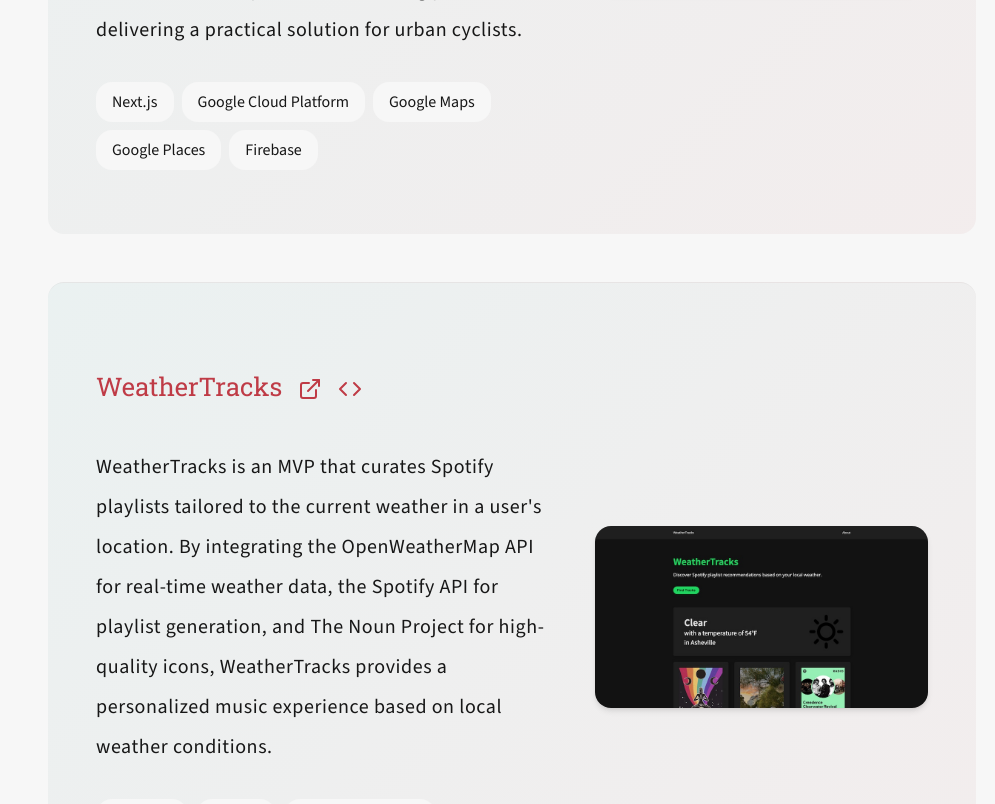
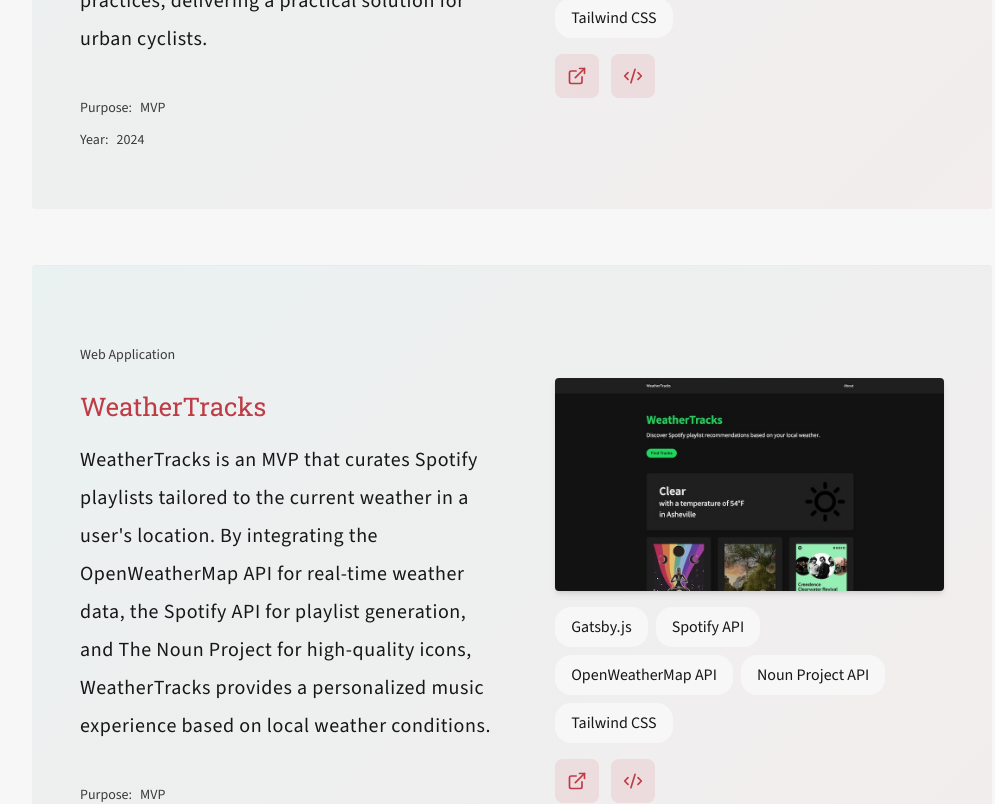
Before and after one commit to kalevitan/kylelevitan, a Next.js app: page / in a window 1280 px wide. Shown: the part 1780-2584 px from the top of the page, without its empty margins (128-1123 px from the left). Built offline with nearby package versions, Linux system fonts and the light colour scheme.

Commit message:
WIP: Major styling improvements

```diff
--- a/app/components/credentials/credentials.json
+++ b/app/components/credentials/credentials.json
@@ -1,94 +1,75 @@
 {
   "credentials": [
     {
-      "category": "Coding Languages",
+      "icon": "Layout",
+      "grid": "large",
+      "category": "Frontend",
       "skills": [
-        "CSS/Sass",
-        "HTML",
-        "JavaScript",
-        "MySQL",
-        "PHP",
-        "Python",
-        "Ruby"
+        {
+          "type": "Languages",
+          "list": ["CSS/Sass", "HTML", "JavaScript"]
+        },
+        {
+          "type": "Frameworks & Libraries",
+          "list": ["React", "Next.js", "Vue"]
+        },
+        {
+          "type": "Design Systems",
+          "list": ["Tailwind CSS", "Storybook", "Pattern Lab", "Bootstrap"]
+        }
       ]
     },
     {
-      "category": "PHP Platforms & Frameworks",
+      "icon": "Server",
+      "grid": "small",
+      "category": "Backend",
       "skills": [
-        "Craft CMS",
-        "Drupal",
-        "Symfony",
-        "WordPress"
+        {
+          "type": "Languages",
+          "list": ["PHP", "Python", "Ruby"]
+        },
+        {
+          "type": "Frameworks",
+          "list": ["Drupal", "Symfony", "WordPress"]
+        },
+        {
+          "type": "APIs & Databases",
+          "list": ["MySQL", "REST", "GraphQL"]
+        },
+        {
+          "type": "Mapping & Visualization APIs",
+          "list": ["Google Maps/Places", "Leaflet", "Mapbox", "Esri"]
+        }
       ]
     },
     {
-      "category": "JavaScript Frameworks & Libraries",
+      "icon": "Code2",
+      "grid": "small",
+      "category": "Tooling",
       "skills": [
-        "Angular",
-        "Alpine.js",
-        "Gatsby",
-        "Next",
-        "React",
-        "Vue"
+        {
+          "type": "Build Tools",
+          "list": ["Webpack", "Vite", "Babel", "Gulp", "Parcel"]
+        },
+        {
+          "type": "Testing & Debugging",
+          "list": ["Cypress", "Backstop.js", "Behat", "Xdebug"]
+        }
       ]
     },
     {
-      "category": "Visualization & Mapping Frameworks/APIs",
+      "icon": "Workflow",
+      "grid": "large",
+      "category": "Workflows",
       "skills": [
-        "Esri",
-        "Chart.js",
-        "Google Maps/Places",
-        "HTML Canvas",
-        "Leaflet",
-        "Mapbox"
-      ]
-    },
-    {
-      "category": "JavaScript Build Tools",
-      "skills": [
-        "Babel",
-        "Gulp",
-        "Grunt",
-        "Parcel",
-        "Vite",
-        "Webpack",
-        "Yomen"
-      ]
-    },
-    {
-      "category": "Package Managers",
-      "skills": [
-        "Bower",
-        "Composer",
-        "NPM",
-        "Yarn"
-      ]
-    },
-    {
-      "category": "Testing & Debugging",
-      "skills": [
-        "Backstop.js",
-        "Behat",
-        "Cypress",
-        "Xdebug"
-      ]
-    },
-    {
-      "category": "Design Systems & Frameworks",
-      "skills": [
-        "Bootstrap",
-        "Pattern Lab",
-        "Storybook",
-        "Tailwind CSS"
-      ]
-    },
-    {
-      "category": "Development Tools",
-      "skills": [
-        "Docker compose",
-        "DDEV",
-        "Docksal",
-        "Lando"
+        {
+          "type": "Development Environments",
+          "list": ["Docker Compose", "Lando", "Docksal", "DDEV"]
+        },
+        {
+          "type": "Version Control",
+          "list": ["Git", "CI/CD tools (Bitbucket, GitHub, GitLab, CircleCI)"]
+        }
       ]
     }
   ]
--- a/app/components/header.tsx
+++ b/app/components/header.tsx
@@ -19,7 +19,7 @@
       </h1>
       <div className="header__introduction">
         <p className="lead">
-          {`I'm a software engineer with experience building frontend and backend solutions for a variety of platforms, including content management systems like Drupal and WordPress. I specialize in JavaScript frameworks such as React and Next.js, with additional experience in Vue. My work also includes API development using REST and GraphQL, as well as building and maintaining full-stack applications with technologies like Ruby on Rails. With a strong background in system administration, design, and cloud platforms, I deliver end-to-end solutions tailored to client needs.`}
+          I'm a software engineer with experience building frontend and backend solutions for a variety of platforms, including content management systems like Drupal and WordPress. I specialize in JavaScript frameworks such as React and Next.js, with additional experience in Vue. My work also includes API development using REST and GraphQL, as well as building and maintaining full-stack applications with technologies like Ruby on Rails. With a strong background in system administration, design, and cloud platforms, I deliver end-to-end solutions tailored to client needs.
         </p>
       </div>
     </motion.div>
--- a/app/components/portfolio/index.tsx
+++ b/app/components/portfolio/index.tsx
@@ -17,21 +17,24 @@
         <h2>Portfolio</h2>
         <div className="portfolio__introduction">
           <p className="lead">
-            {`Below are selected projects showcasing my freelance work and personal prototypes. Each project highlights tailored solutions and results-oriented strategies, crafted to meet the unique needs of diverse clients and demonstrate my passion for innovation. Through these ventures, I continually strive to build impactful, user-centered applications that reflect my dedication to solving real-world problems—and sometimes just having fun.`}
+            Below are selected projects showcasing my freelance work and personal prototypes. Each project highlights tailored solutions and results-oriented strategies, crafted to meet the unique needs of diverse clients and demonstrate my passion for innovation. Through these ventures, I continually strive to build impactful, user-centered applications that reflect my dedication to solving real-world problems—and sometimes just having fun.
           </p>
         </div>
       </div>
-      <div className="layout 2xl:!col-span-3 2xl:mx-60 mx-0">
-        <div className="portfolio__list grid gap-12 mb-8">
+      <div className="layout xl:!col-span-3 xl:mx-40 2xl:mx-60 mx-0 !px-0">
+        <div className="portfolio__list grid gap-14 mb-8">
           {projects?.map((project, index) => (
             <div className="project sm:contents" key={index}>
               <Project
                 name={project.name}
+                type={project.type}
                 image={project.image}
                 description={project.description}
                 features={project.features}
                 link={project.link}
                 source={project.source}
+                purpose={project.purpose}
+                year={project.year}
                 />
             </div>
           ))}
--- a/app/components/portfolio/project.tsx
+++ b/app/components/portfolio/project.tsx
@@ -1,50 +1,48 @@
 // components/Portfolio/Project.tsx
 import React from "react";
 import Image from "next/image";
-import { ExternalLink, Code } from "lucide-react";
+import { ExternalLink, Code2 } from "lucide-react";
 
 interface ProjectProps {
   name: string;
+  type: string;
   image: string;
   description?: string;
   features?: Array<string>;
   link?: string;
   source?: string;
+  purpose?: string;
+  year?: string;
 }
 
-const Project: React.FC<ProjectProps> = ({ name, image, description, features, link, source }) => {
+const Project: React.FC<ProjectProps> = ({ name, type, image, description, features, link, source, purpose, year }) => {
   return (
-    <div className="portfolio__slide relative p-8 sm:p-12 rounded-2xl grid auto-flow-col gap-0 sm:gap-12 md:grid-cols-[1fr,40%] xlg:grid-cols-[1fr,35%] items-center">
-      <div className="portfolio__image relative border-gray-400 border-opacity-25 rounded-2xl shadow-md object-contain max-h-[485px] overflow-hidden md:order-1">
-        <Image
-          src={image}
-          alt={name}
-          width={620}
-          height={620}
-          priority
-        />
-      </div>
+    <div className="portfolio__slide relative p-8 sm:p-12 rounded grid auto-flow-col gap-0 sm:gap-14 md:grid-cols-[1fr,45%] xlg:grid-cols-[1fr,35%] items-center">
       <div className="portfolio__details--wrapper flex flex-col">
-
-        <div className="portfolio__header flex items-center gap-4">
-          <h3>{name}</h3>
-          {(link || source) && (
-            <div className="portfolio__cta flex gap-4 mt-4">
-              {link && (
-                <a href={link} target="_blank" rel="noopener noreferrer"><span className="sr-only">Visit live site</span><ExternalLink/></a>
-              )}
-              {source && (
-                <a href={source} target="_blank" rel="noopener noreferrer"><span className="sr-only">View source code</span><Code/></a>
-              )}
-            </div>
-          )}
+        <div className="portfolio__header flex flex-col">
+          <span className="text-[var(--gray)] text-sm">{type}</span>
+          <h3 className="mb-0">{name}</h3>
         </div>
-
         {description && (
           <div className="portfolio__description my-4">
             <p className="lead !pb-0">{description}</p>
           </div>
         )}
+        <div className="portfolio__footer flex sm:flex-col gap-3 mt-6">
+          <div className="text-[var(--gray)] text-sm"><span className="mr-2">Purpose:</span>{purpose}</div>
+          <div className="text-[var(--gray)] text-sm"><span className="mr-2">Year:</span>{year}</div>
+        </div>
+      </div>
+      <div className="portfolio__image-wrapper pt-8 sm:pt-0">
+        <div className="portfolio__image relative border-gray-400 rounded border-opacity-25 shadow-md object-contain max-h-[485px] overflow-hidden">
+          <Image
+            src={image}
+            alt={name}
+            width={620}
+            height={620}
+            priority
+          />
+        </div>
         <ul className="portfolio__details flex flex-wrap gap-2 my-4">
           {features?.map((feature, index) => (
             <li className="flex items-center px-4 py-2 rounded-2xl bg-[var(--background-gray)]" key={index}>
@@ -52,6 +50,24 @@
             </li>
           ))}
         </ul>
+        {(link || source) && (
+            <div className="portfolio__cta flex gap-3 mt-4">
+              {link && (
+                <a href={link} target="_blank" rel="noopener noreferrer" title="Visit live site">
+                  <div className="p-3 rounded-lg bg-[var(--brand-opaque)] bg-opacity-10">
+                    <span className="sr-only">Visit live site</span><ExternalLink className="w-5 h-5 text-[var(--brand)]" size={25}/>
+                  </div>
+                </a>
+              )}
+              {source && (
+                <a href={source} target="_blank" rel="noopener noreferrer" title="View source code">
+                  <div className="p-3 rounded-lg bg-[var(--brand-opaque)] bg-opacity-10">
+                    <span className="sr-only">View source code</span><Code2 className="w-5 h-5 text-[var(--brand)]" size={25}/>
+                  </div>
+                </a>
+              )}
+            </div>
+          )}
       </div>
     </div>
   );
--- a/app/components/portfolio/projects.json
+++ b/app/components/portfolio/projects.json
@@ -1,70 +1,97 @@
 [
   {
     "name": "BikeLock Finder",
+    "type": "Web Application",
     "description": "BikeLock Finder is an MVP designed to help users locate or contribute safe and nearby bike lock stations. By integrating mapping tools and real-time location data, it provides a user-friendly interface for finding or adding secure bike storage options. This application aims to enhance convenience and promote safe biking practices, delivering a practical solution for urban cyclists.",
     "features": [
       "Next.js",
       "Google Cloud Platform",
       "Google Maps",
       "Google Places",
-      "Firebase"
+      "Firebase",
+      "Tailwind CSS"
     ],
     "image": "/projects/bikelock-finder.jpg",
     "link": "https://bike-lock-finder.vercel.app",
-    "source": "https://github.com/kalevitan/bike-lock-finder"
+    "source": "https://github.com/kalevitan/bike-lock-finder",
+    "purpose": "MVP",
+    "year": "2024"
   },
   {
     "name": "WeatherTracks",
+    "type": "Web Application",
     "description": "WeatherTracks is an MVP that curates Spotify playlists tailored to the current weather in a user's location. By integrating the OpenWeatherMap API for real-time weather data, the Spotify API for playlist generation, and The Noun Project for high-quality icons, WeatherTracks provides a personalized music experience based on local weather conditions.",
     "features": [
       "Gatsby.js",
-      "Spotify",
-      "OpenWeatherMap",
-      "Noun Project"
+      "Spotify API",
+      "OpenWeatherMap API",
+      "Noun Project API",
+      "Tailwind CSS"
     ],
     "image": "/projects/weathertracks.jpg",
     "link": "https://weathertracks.netlify.app",
-    "source": "https://github.com/kalevitan/weathertracks"
+    "source": "https://github.com/kalevitan/weathertracks",
+    "purpose": "MVP",
+    "year": "2021"
   },
   {
     "name": "Henco Reprographics",
+    "type": "Website",
     "description": "Henco Reprographics is a WordPress website created for a local business specializing in printing and reprography services. Users can explore the range of services offered and conveniently request a customized quote by uploading their documents for print evaluation.",
     "features": [
       "WordPress",
+      "JavaScript",
+      "CSS",
       "Design",
-      "JavaScript"
+      "Branding"
     ],
     "image": "/projects/hencoreprographics.jpg",
-    "link": "http://hencorepro.com/"
+    "link": "http://hencorepro.com/",
+    "purpose": "Freelance",
+    "year": "2017"
   },
   {
     "name": "Trinity United Methodist Church",
+    "type": "Website",
     "description": "Trinity United Methodist Church's Drupal 7 website served as a hub for information about the church's services and events. I collaborated with the church to design and develop a complete branding package, including a logo, stationery, photography, and a website that aligned with their values and mission.",
     "features": [
       "Drupal",
+      "JavaScript",
+      "CSS",
       "Design",
       "Branding"
     ],
-    "image": "/projects/trinitywavl.jpg"
+    "image": "/projects/trinitywavl.jpg",
+    "purpose": "Freelance",
+    "year": "2018"
   },
   {
     "name": "Program Services",
+    "type": "Website",
     "description": "Program Services is a Ruby on Rails application offering quality continuing education courses for mental health professionals. I contributed to the development of the website’s frontend, focusing on enhancing the user experience and ensuring an intuitive interface.",
     "features": [
       "Ruby on Rails",
+      "JavaScript",
+      "CSS",
       "Design"
     ],
     "image": "/projects/program-services.jpg",
-    "link": "https://programservices.com/"
+    "purpose": "Freelance",
+    "year": "2018"
   },
   {
     "name": "Sign The Climate Agreement",
+    "type": "Web Application",
     "description": "Sign The Climate Agreement was a Drupal 7 website that allowed users to sign a petition to support the Paris Climate Agreement and share to a user's desired social platform.",
     "features": [
       "Drupal",
-      "Design",
-      "Social APIs"
+      "JavaScript",
+      "CSS",
+      "Social APIs",
+      "Design"
     ],
-    "image": "/projects/signtheagreement.jpg"
+    "image": "/projects/signtheagreement.jpg",
+    "purpose": "Freelance",
+    "year": "2016"
   }
 ]
--- a/app/components/section.tsx
+++ b/app/components/section.tsx
@@ -4,12 +4,13 @@
 interface SectionProps {
   title?: string;
   children: ReactNode;
+  classes?: string;
 }
 
-const Section: React.FC<SectionProps> = ({ title, children }) => {
+const Section: React.FC<SectionProps> = ({ title, children, classes }) => {
 
   return (
-    <section id={title} className="section section--panel py-0 md:py-24">
+    <section id={title} className={`section section--panel py-0 md:py-24 ${classes}`}>
       <div className="grid grid-cols-core">
         {children}
       </div>
--- a/app/globals.css
+++ b/app/globals.css
@@ -4,7 +4,8 @@
 
 :root {
   --brand: #bf3b46;
-  --gray: #555555;
+  --brand-opaque: rgba(191, 59, 70, 0.1);
+  --gray: #3b3b3b;
   --background: #ffffff;
   --background-gray: #f7f7f7;
   --background-shade: hsl(178.59deg 34.98% 47.65% / 8%);
@@ -12,6 +13,7 @@
 }
 
 .dark {
+  --gray: #c4c4c4;
   --background: #0a0a0a;
   --background-gray: #1c1b1b;
   --background-shade: hsl(358.59deg 34.98% 57.65% / 8%);
@@ -33,8 +35,8 @@
   color: var(--brand);
   font-weight: 700;
   line-height: 1.4;
-  margin-bottom: 1em;
-  margin-top: 1.5em;
+  margin-bottom: 1rem;
+  margin-top: 1.5rem;
 }
 
 h1 {
@@ -77,7 +79,7 @@
 a:focus {
   color: var(--brand);
   border: none;
-  display: inline-block;
+  display: block;
   text-decoration: underline;
   transition: all 0.15s ease-in;
   &:hover {
@@ -110,9 +112,9 @@
 .section--panel {
   .lead {
     font-size: 1.25rem;
-    line-height: 2;
+    line-height: 1.9;
     letter-spacing: 0.0365rem;
-    padding: 0 0 50px 0px;
+    padding: 0 0 5rem 0;
   }
 }
 
@@ -136,7 +138,7 @@
   height: auto;
   position: relative;
   min-height: 650px;
-  border-top: 1px solid #d2cfcf57;
+  border-top: 1px solid #d2cfcf23;
   background: var(--background-gray)
     linear-gradient(
       135deg,
@@ -146,9 +148,33 @@
   background-blend-mode: normal;
 }
 
+.credentials__list li {
+  font-size: 1.25rem;
+  line-height: 1.9;
+  letter-spacing: 0.0365rem;
+}
+
+.gradient-left {
+  background: var(--background-gray)
+    linear-gradient(
+      135deg,
+      hsl(178.59deg 34.98% 47.65% / 8%) 0%,
+      hsl(358.59deg 34.98% 57.65% / 8%) 100%
+    );
+}
+
+.gradient-right {
+  background: var(--background-gray)
+    linear-gradient(
+      135deg,
+      hsl(358.59deg 34.98% 57.65% / 8%) 0%,
+      hsl(178.59deg 34.98% 47.65% / 8%) 100%
+    );
+}
+
 @media (min-width: 768px) {
   .portfolio__slide {
-    top: 130px;
+    top: 115px;
     position: sticky;
   }
 }
@@ -159,3 +185,27 @@
     position: relative;
   }
 }
+
+@keyframes gradient-animation {
+  0% {
+    background: var(--background-gray)
+      linear-gradient(
+        135deg,
+        hsl(178.59deg 34.98% 47.65% / 8%) 0%,
+        hsl(358.59deg 34.98% 57.65% / 8%) 100%
+      );
+  }
+  100% {
+    background: var(--background-gray)
+      linear-gradient(
+        135deg,
+        hsl(358.59deg 34.98% 57.65% / 8%) 0%,
+        hsl(178.59deg 34.98% 47.65% / 8%) 100%
+      );
+  }
+}
+
+.animated-gradient {
+  animation: gradient-animation 5s infinite alternate;
+  background-blend-mode: normal;
+}
--- a/tailwind.config.ts
+++ b/tailwind.config.ts
@@ -8,7 +8,8 @@
   ],
   theme: {
     fontFamily: {
-      sans: ['var(--font-source-sans-3)', 'var(--font-roboto-slab)', 'sans-serif'],
+      sans: ['var(--font-source-sans-3)', 'sans-serif'],
+      serif: ['var(--font-roboto-slab)', 'serif'],
     },
     extend: {
       gridTemplateColumns: {
```
Also changed, not shown: app/components/credentials/accordion.tsx (added, +70 -0 lines), app/components/credentials/index.tsx (+43 -13 lines), app/page.tsx (+4 -3 lines).
